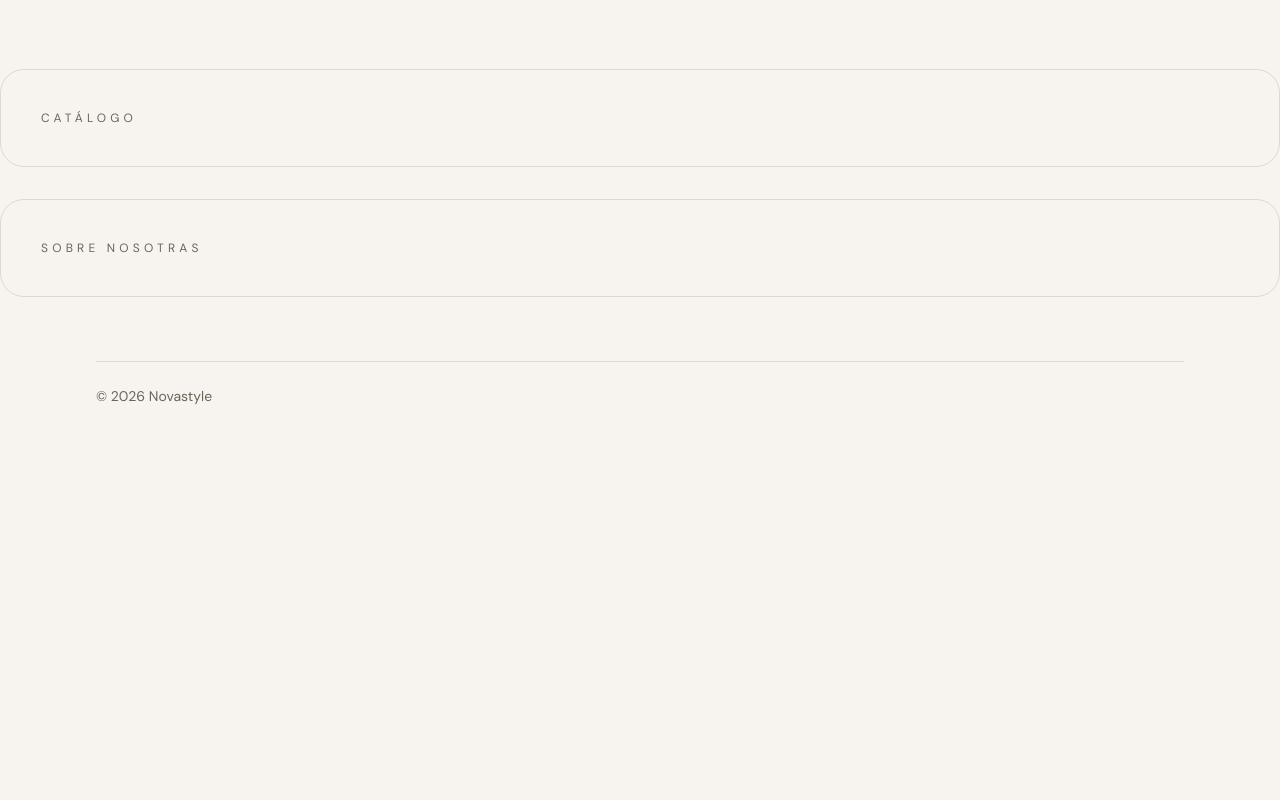
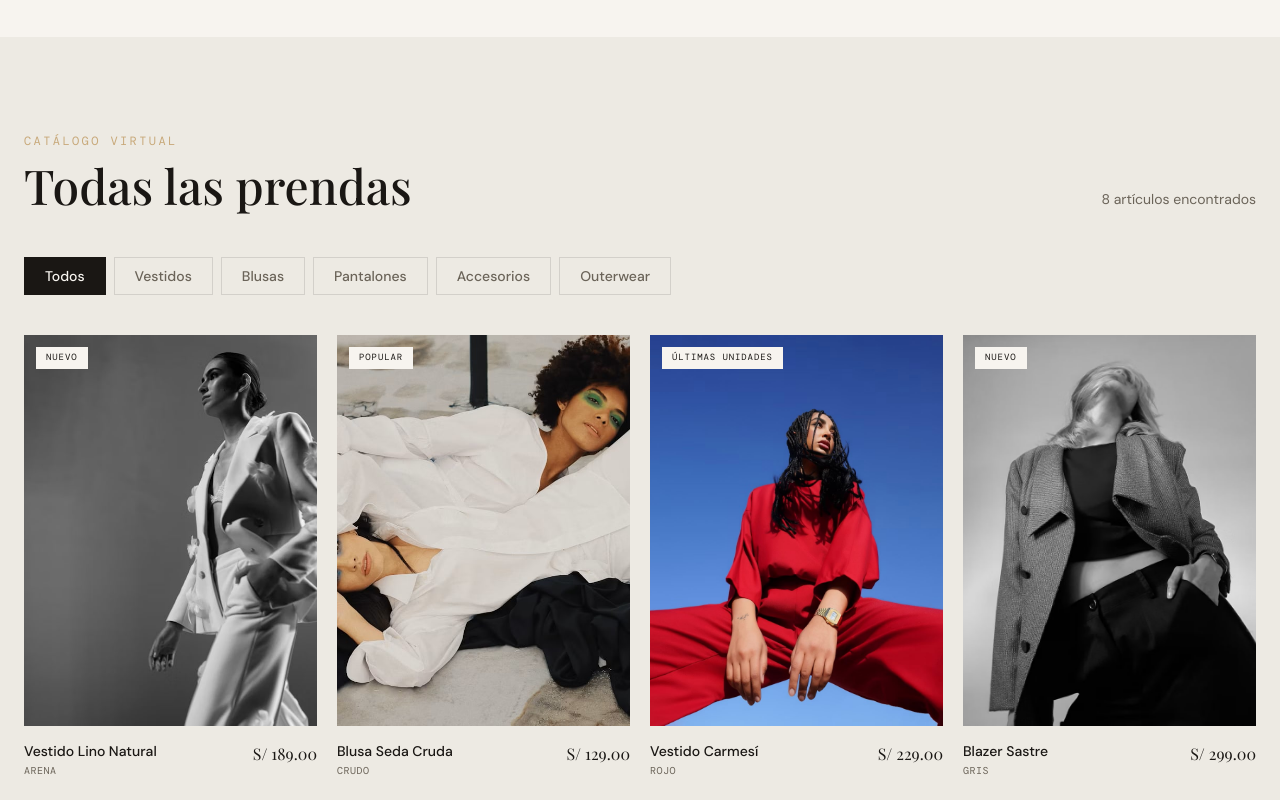
Before and after one commit to biondamd/Landing-Page-Novastyle, a Next.js app: page / in a window 1280 px wide. Shown: the part 1860-2660 px from the top of the page. Before the commit the page ends 2298 px from the top, so only its background shows below. Built offline with nearby package versions, Linux system fonts and the light colour scheme; a web font is replaced by a local one.

Commit message:
feat: HU-08 catálogo con filtros, wishlist y paginación

```diff
--- a/app/globals.css
+++ b/app/globals.css
@@ -130,7 +130,8 @@
  */
 :target,
 section[id],
-footer[id] {
+footer[id],
+[id^="producto-"] {
   scroll-margin-top: 5rem;
 }
 
--- a/app/page.tsx
+++ b/app/page.tsx
@@ -4,14 +4,20 @@ import Catalog from "@/components/sections/Catalog";
 import Collections from "@/components/sections/Collections";
 import Footer from "@/components/sections/Footer";
 import Hero from "@/components/sections/Hero";
-import { getCollections, getFeaturedProduct, getProducts } from "@/lib/data";
+import {
+  getCategories,
+  getCollections,
+  getFeaturedProduct,
+  getProducts,
+} from "@/lib/data";
 
 export default async function Home() {
   // Los datos se leen en el servidor y bajan a los componentes como props.
-  const [products, featured, collections] = await Promise.all([
+  const [products, featured, collections, categories] = await Promise.all([
     getProducts(),
     getFeaturedProduct(),
     getCollections(),
+    getCategories(),
   ]);
 
   return (
@@ -22,7 +28,7 @@ export default async function Home() {
       <main>
         <Hero featured={featured} />
         <Collections collections={collections} />
-        <Catalog />
+        <Catalog products={products} categories={categories} />
         <About />
       </main>
       <Footer />
--- a/components/sections/Catalog.tsx
+++ b/components/sections/Catalog.tsx
@@ -1,9 +1,206 @@
+"use client";
 
+import { AnimatePresence, motion, MotionConfig } from "framer-motion";
+import { Heart, ShoppingBag } from "lucide-react";
+import Image from "next/image";
+import { useState } from "react";
 
-export default function Catalog() {
+import { formatPrice } from "@/lib/format";
+import type { Category, Product } from "@/lib/types";
+
+/** Cuántas prendas se añaden con cada "Cargar más". */
+const PAGE_SIZE = 8;
+
+/** Opción de filtro que muestra todo; no es una categoría real. */
+const ALL = "Todos";
+
+type Filter = typeof ALL | Category;
+
+type CatalogProps = {
+  products: Product[];
+  categories: readonly Category[];
+};
+
+export default function Catalog({ products, categories }: CatalogProps) {
+  const [filter, setFilter] = useState<Filter>(ALL);
+  const [visibleCount, setVisibleCount] = useState(PAGE_SIZE);
+  // Set de ids marcados. Persiste mientras la página siga abierta.
+  const [wishlist, setWishlist] = useState<ReadonlySet<number>>(new Set());
+
+  const filters: Filter[] = [ALL, ...categories];
+  const filtered = filter === ALL ? products : products.filter((p) => p.category === filter);
+  const visible = filtered.slice(0, visibleCount);
+  const hasMore = visibleCount < filtered.length;
+
+  const changeFilter = (next: Filter) => {
+    setFilter(next);
+    setVisibleCount(PAGE_SIZE); // Cada filtro empieza desde su primera página.
+  };
+
+  const toggleWishlist = (id: number) => {
+    setWishlist((prev) => {
+      const next = new Set(prev);
+      if (next.has(id)) next.delete(id);
+      else next.add(id);
+      return next;
+    });
+  };
+
   return (
-    <section id="catalogo" className="mx-auto my-8 max-w-7xl rounded-3xl border border-border p-8 sm:p-10">
-      <p className="text-xs uppercase tracking-[0.35em] text-muted-foreground">Catálogo</p>
+    <section id="catalogo" className="bg-card px-6 py-24">
+      <div className="mx-auto max-w-7xl">
+        <div className="mb-12">
+          <span className="mb-3 block font-mono text-xs uppercase tracking-[0.2em] text-accent">
+            Catálogo virtual
+          </span>
+          <div className="flex flex-col justify-between gap-6 md:flex-row md:items-end">
+            <h2 className="font-serif text-4xl font-medium text-foreground md:text-5xl">
+              Todas las prendas
+            </h2>
+            <p className="text-sm text-muted-foreground" aria-live="polite">
+              {filtered.length}{" "}
+              {filtered.length === 1 ? "artículo encontrado" : "artículos encontrados"}
+            </p>
+          </div>
+        </div>
+
+        <div className="mb-10 flex flex-wrap gap-2" role="group" aria-label="Filtrar por categoría">
+          {filters.map((option) => {
+            const active = option === filter;
+            return (
+              <button
+                key={option}
+                type="button"
+                onClick={() => changeFilter(option)}
+                aria-pressed={active}
+                className={`border px-5 py-2 text-sm transition-all duration-200 ${
+                  active
+                    ? "border-foreground bg-foreground text-primary-foreground"
+                    : "border-border text-muted-foreground hover:border-foreground hover:text-foreground"
+                }`}
+              >
+                {option}
+              </button>
+            );
+          })}
+        </div>
+
+        {filtered.length === 0 ? (
+          <p className="py-16 text-center text-muted-foreground">
+            No hay prendas en esta categoría por ahora.
+          </p>
+        ) : (
+          <MotionConfig reducedMotion="user">
+            <motion.ul
+              layout
+              className="grid grid-cols-2 gap-5 md:grid-cols-3 lg:grid-cols-4"
+            >
+              <AnimatePresence mode="popLayout">
+                {visible.map((product) => (
+                  <motion.li
+                    key={product.id}
+                    id={`producto-${product.id}`}
+                    layout
+                    initial={{ opacity: 0, y: 20 }}
+                    animate={{ opacity: 1, y: 0 }}
+                    exit={{ opacity: 0 }}
+                    transition={{ duration: 0.4 }}
+                    className="group"
+                  >
+                    <div className="relative aspect-[3/4] overflow-hidden bg-muted">
+                      <Image
+                        src={product.image}
+                        alt={product.name}
+                        fill
+                        sizes="(min-width: 1024px) 25vw, (min-width: 768px) 33vw, 50vw"
+                        className={`object-cover transition-transform duration-700 group-hover:scale-105 ${
+                          product.sold ? "opacity-60" : ""
+                        }`}
+                      />
+
+                      {(product.sold || product.tag) && (
+                        <span
+                          className={`absolute left-3 top-3 px-2.5 py-1 font-mono text-[9px] uppercase tracking-widest ${
+                            product.sold
+                              ? "bg-muted text-muted-foreground"
+                              : "bg-background text-foreground"
+                          }`}
+                        >
+                          {product.sold ? "Agotado" : product.tag}
+                        </span>
+                      )}
+
+                      <div className="absolute right-3 top-3 flex translate-x-8 flex-col gap-2 opacity-0 transition-all duration-300 group-hover:translate-x-0 group-hover:opacity-100">
+                        <button
+                          type="button"
+                          onClick={() => toggleWishlist(product.id)}
+                          aria-pressed={wishlist.has(product.id)}
+                          aria-label={
+                            wishlist.has(product.id)
+                              ? `Quitar ${product.name} de favoritos`
+                              : `Añadir ${product.name} a favoritos`
+                          }
+                          className={`flex h-8 w-8 items-center justify-center bg-background transition-colors ${
+                            wishlist.has(product.id)
+                              ? "text-destructive"
+                              : "text-foreground/60 hover:text-foreground"
+                          }`}
+                        >
+                          <Heart
+                            size={14}
+                            aria-hidden="true"
+                            fill={wishlist.has(product.id) ? "currentColor" : "none"}
+                          />
+                        </button>
+
+                        {!product.sold && (
+                          <button
+                            type="button"
+                            aria-label={`Añadir ${product.name} al carrito`}
+                            className="flex h-8 w-8 items-center justify-center bg-foreground text-primary-foreground transition-colors hover:bg-accent hover:text-foreground"
+                          >
+                            <ShoppingBag size={14} aria-hidden="true" />
+                          </button>
+                        )}
+                      </div>
+                    </div>
+
+                    <div className="flex items-start justify-between gap-2 pb-2 pt-4">
+                      <div className="min-w-0">
+                        <p className="text-sm font-medium leading-snug text-foreground">
+                          {product.name}
+                        </p>
+                        <p className="mt-0.5 font-mono text-[10px] uppercase tracking-wider text-muted-foreground">
+                          {product.color}
+                        </p>
+                      </div>
+                      <p
+                        className={`shrink-0 font-serif text-base ${
+                          product.sold ? "text-muted-foreground line-through" : "text-foreground"
+                        }`}
+                      >
+                        {formatPrice(product.price)}
+                      </p>
+                    </div>
+                  </motion.li>
+                ))}
+              </AnimatePresence>
+            </motion.ul>
+          </MotionConfig>
+        )}
+
+        {hasMore && (
+          <div className="mt-14 text-center">
+            <button
+              type="button"
+              onClick={() => setVisibleCount((count) => count + PAGE_SIZE)}
+              className="border border-foreground px-10 py-3 text-sm text-foreground transition-all duration-300 hover:bg-foreground hover:text-primary-foreground"
+            >
+              Cargar más prendas
+            </button>
+          </div>
+        )}
+      </div>
     </section>
   );
 }
```
